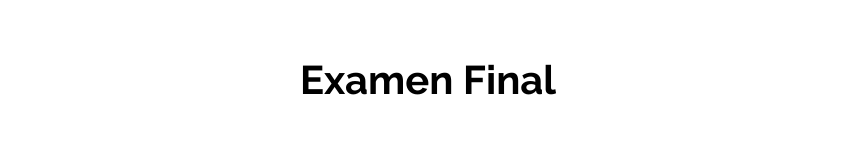
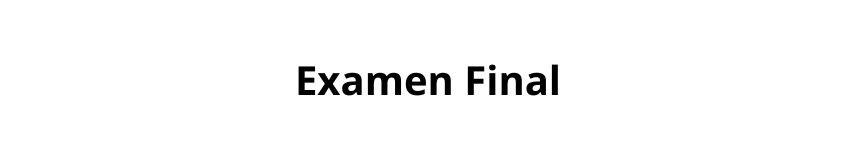
Before and after one commit to dsaavedr/CyD, a plain HTML site: page index.html in a window 1280 px wide. Shown: the top 149 px of the page, without its empty margins (212-1067 px from the left). Drawn offline with nearby package versions, Linux system fonts and the light colour scheme.

Commit message:
Cambio de fuente de encabezados 2

```diff
--- a/stylesheets/stylesheet2.css
+++ b/stylesheets/stylesheet2.css
@@ -19,7 +19,7 @@ body {
 }
 
 h1 {
-	font-family: "Raleway", serif;
+	/*font-family: "Raleway", serif;*/
 	text-decoration: none;
 	font-size: 40px;
 	text-align: center;
```
